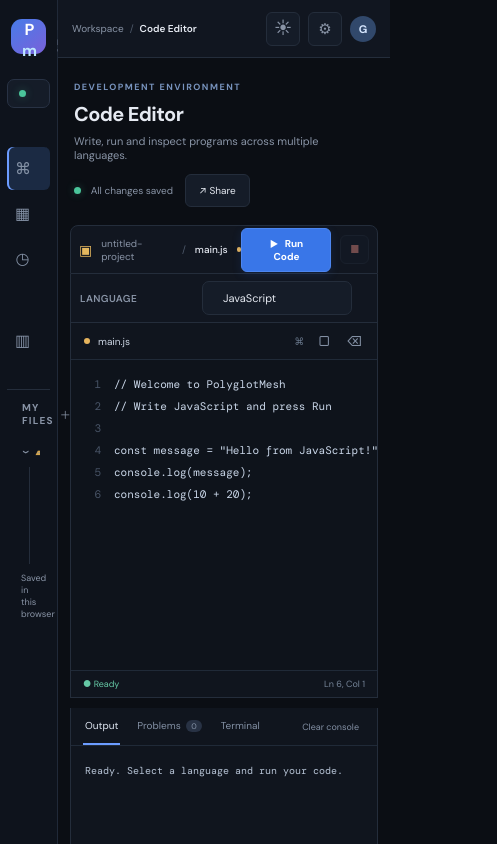
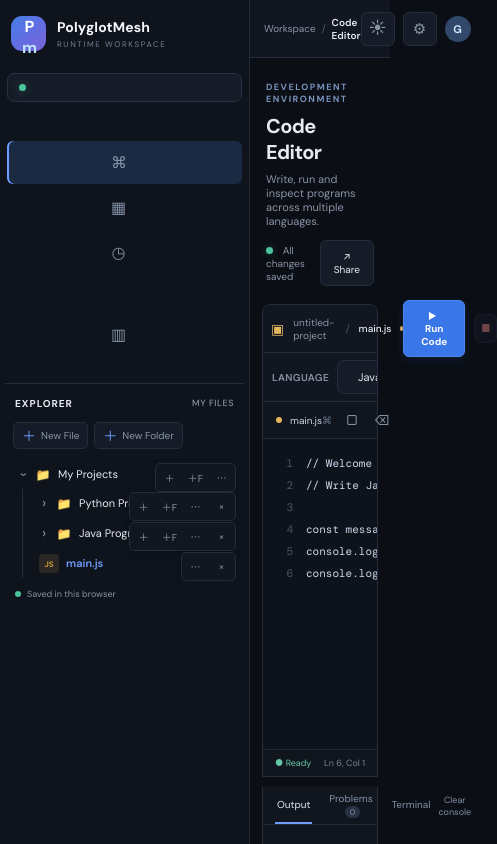
Before and after one commit to HarshPhate/PolyglotMesh, a React app in the folder Frontend/: page / in a window 390 px wide. Shown: the top 844 px of the page, 497 px wide, since content can reach past the window. Built offline with nearby package versions, Linux system fonts and the light colour scheme; the HTML template or start-up script is replaced by a standard one.

Commit message:
Improved My Files explorer with VS Code style layout

```diff
--- a/Frontend/src/App.css
+++ b/Frontend/src/App.css
@@ -1476,77 +1476,101 @@ textarea:focus-visible {
 }
 
 
-/* My Files project explorer */
+/* My Files: VS Code-inspired project explorer */
+.sidebar {
+  width: 260px;
+  flex-basis: 260px;
+}
+
 .my-files-section {
-  margin: 22px 0 18px;
-  padding: 0 10px 12px;
+  margin: 18px -2px 14px;
+  padding: 0 2px 12px;
   border-top: 1px solid var(--line);
 }
 
 .my-files-heading {
-  min-height: 42px;
+  min-height: 34px;
   display: flex;
   align-items: center;
   justify-content: space-between;
-  padding: 7px 5px 4px;
+  gap: 8px;
+  padding: 7px 8px 3px;
+  color: var(--text);
+  font-size: 10px;
+  font-weight: 700;
+  letter-spacing: .1em;
+}
+
+.my-files-heading-caption {
+  color: var(--muted);
+  font-size: 9px;
+  font-weight: 500;
+  letter-spacing: .06em;
+}
+
+.my-files-toolbar {
+  display: flex;
+  align-items: center;
+  gap: 6px;
+  padding: 4px 6px 9px;
+}
+
+.my-files-toolbar button {
+  display: inline-flex;
+  align-items: center;
+  justify-content: center;
+  gap: 5px;
+  min-height: 27px;
+  padding: 4px 8px;
+  border: 1px solid var(--line);
+  border-radius: 5px;
+  background: var(--panel2);
   color: var(--muted);
   font-size: 10px;
-  font-weight: 700;
-  letter-spacing: .12em;
-}
-
-.my-files-heading-actions,
-.file-tree-actions {
-  display: flex;
-  align-items: center;
-  gap: 2px;
-}
-
-.my-files-heading-actions button,
-.file-tree-actions button {
-  border: 0;
-  border-radius: 5px;
-  background: transparent;
-  color: var(--muted);
   cursor: pointer;
-  font-size: 11px;
-  min-width: 23px;
-  min-height: 23px;
-  padding: 2px 5px;
-}
-
-.my-files-heading-actions button:hover,
-.file-tree-actions button:hover {
+  transition: background .15s ease, border-color .15s ease, color .15s ease;
+}
+
+.my-files-toolbar button span {
+  color: var(--blue);
+  font-size: 14px;
+  line-height: 1;
+}
+
+.my-files-toolbar button:hover {
+  border-color: var(--blue);
   background: var(--hover);
   color: var(--text);
 }
 
 .my-files-tree {
-  max-height: 310px;
+  max-height: 330px;
   overflow: auto;
-  padding: 1px 0;
+  padding: 2px 3px 3px;
+  scrollbar-width: thin;
+  scrollbar-color: var(--line) transparent;
 }
 
 .file-tree-level {
   display: flex;
   flex-direction: column;
-  gap: 2px;
+  gap: 1px;
 }
 
 .file-tree-children {
   margin-left: 12px;
-  padding-left: 7px;
+  padding-left: 8px;
   border-left: 1px solid var(--line);
 }
 
 .file-tree-row {
+  position: relative;
   display: flex;
   align-items: center;
-  justify-content: space-between;
   min-width: 0;
-  min-height: 31px;
-  padding-left: calc(3px + var(--tree-depth, 0) * 3px);
-  border-radius: 6px;
+  min-height: 29px;
+  border-radius: 5px;
+  padding: 0 3px;
 }
 
 .file-tree-row:hover,
@@ -1557,12 +1581,14 @@ textarea:focus-visible {
 .file-tree-main {
   display: flex;
   align-items: center;
-  flex: 1;
+  flex: 1 1 auto;
+  width: 100%;
+  min-width: 0;
+  min-height: 28px;
   gap: 7px;
-  min-width: 0;
-  min-height: 29px;
-  padding: 3px 4px;
+  padding: 3px 5px;
   border: 0;
+  border-radius: 4px;
   background: transparent;
   color: var(--text);
   text-align: left;
@@ -1570,9 +1596,13 @@ textarea:focus-visible {
 }
 
 .tree-caret {
+  display: inline-flex;
+  align-items: center;
+  justify-content: center;
   width: 10px;
+  flex: 0 0 10px;
   color: var(--muted);
-  font-size: 16px;
+  font-size: 15px;
   line-height: 1;
   transform: rotate(0deg);
   transition: transform .15s ease;
@@ -1583,8 +1613,13 @@ textarea:focus-visible {
 }
 
 .tree-folder-icon {
-  color: #d6a64b;
+  display: inline-flex;
+  align-items: center;
+  justify-content: center;
+  width: 16px;
+  flex: 0 0 16px;
   font-size: 12px;
+  line-height: 1;
 }
 
 .tree-file-icon {
@@ -1592,7 +1627,7 @@ textarea:focus-visible {
   align-items: center;
   justify-content: center;
   width: 20px;
-  height: 18px;
+  height: 19px;
   flex: 0 0 20px;
   border-radius: 4px;
   background: var(--panel2);
@@ -1601,53 +1636,132 @@ textarea:focus-visible {
   font-weight: 700;
 }
 
+.tree-file-icon.javascript {
+  color: #c69a36;
+  background: rgba(230, 180, 93, .13);
+}
+
+.tree-file-icon.python {
+  color: #4b9bd8;
+  background: rgba(75, 155, 216, .13);
+}
+
+.tree-file-icon.java {
+  color: #d77956;
+  background: rgba(215, 121, 86, .13);
+}
+
 .tree-item-name {
+  display: block;
+  flex: 1 1 auto;
+  min-width: 0;
   overflow: hidden;
-  color: var(--muted-strong, var(--text));
+  color: var(--text);
   font-size: 11px;
+  line-height: 1.35;
   text-overflow: ellipsis;
   white-space: nowrap;
 }
 
 .file-tree-row.selected .tree-item-name {
-  color: var(--accent);
+  color: var(--blue);
   font-weight: 600;
 }
 
 .file-tree-actions {
-  flex: 0 0 auto;
+  position: absolute;
+  z-index: 2;
+  top: 3px;
+  right: 3px;
+  display: flex;
+  align-items: center;
+  gap: 1px;
+  padding: 1px;
+  border: 1px solid var(--line);
+  border-radius: 5px;
+  background: var(--panel);
+  box-shadow: 0 2px 7px rgba(0, 0, 0, .12);
   opacity: 0;
-  transition: opacity .15s ease;
+  visibility: hidden;
+  transition: opacity .12s ease, visibility .12s ease;
 }
 
 .file-tree-row:hover .file-tree-actions,
 .file-tree-row:focus-within .file-tree-actions {
   opacity: 1;
+  visibility: visible;
+}
+
+.file-tree-actions button {
+  display: inline-flex;
+  align-items: center;
+  justify-content: center;
+  min-width: 21px;
+  min-height: 21px;
+  padding: 1px 4px;
+  border: 0;
+  border-radius: 3px;
+  background: transparent;
+  color: var(--muted);
+  cursor: pointer;
+  font-size: 10px;
+}
+
+.file-tree-actions button:hover {
+  background: var(--hover);
+  color: var(--text);
+}
+
+.file-tree-empty {
+  margin: 4px 5px;
+  padding: 12px 9px;
+  border: 1px dashed var(--line);
+  border-radius: 6px;
+  color: var(--muted);
+  font-size: 10px;
+  line-height: 1.5;
 }
 
 .my-files-note {
-  margin: 7px 4px 0;
+  display: flex;
+  align-items: center;
+  gap: 6px;
+  margin: 7px 8px 0;
   color: var(--muted);
   font-size: 9px;
+}
+
+.storage-status-dot {
+  width: 6px;
+  height: 6px;
+  flex: 0 0 6px;
+  border-radius: 50%;
+  background: var(--green);
 }
 
 @media (max-width: 900px) {
   .file-tree-actions {
     opacity: 1;
+    visibility: visible;
   }
 }
 
 @media (max-width: 640px) {
+  .sidebar {
+    width: 250px;
+    flex-basis: 250px;
+  }
+
   .my-files-section {
-    margin-top: 15px;
+    margin-top: 14px;
   }
 
   .my-files-tree {
-    max-height: 220px;
+    max-height: 240px;
   }
 
   .file-tree-actions button {
-    min-width: 27px;
-    min-height: 27px;
-  }
-}
+    min-width: 25px;
+    min-height: 25px;
+  }
+}
--- a/Frontend/src/App.jsx
+++ b/Frontend/src/App.jsx
@@ -208,14 +208,14 @@ function App() {
               <div className="file-tree-row folder-row" style={{ '--tree-depth': depth }}>
                 <button className="file-tree-main" onClick={() => toggleFolder(folder.id)} title={folder.name}>
                   <span className={`tree-caret ${isExpanded ? 'expanded' : ''}`}>›</span>
-                  <span className="tree-folder-icon">▰</span>
+                  <span className="tree-folder-icon" aria-hidden="true">📁</span>
                   <span className="tree-item-name">{folder.name}</span>
                 </button>
                 <div className="file-tree-actions">
-                  <button title="Create subfolder" onClick={() => createFolder(folder.id)}>＋</button>
-                  <button title="Create file in folder" onClick={() => createProjectFile(folder.id)}>＋F</button>
-                  <button title="Rename folder" onClick={() => renameProjectItem(folder, 'folder')}>⋯</button>
-                  {folder.id !== 'folder-root' && <button title="Delete folder" onClick={() => deleteProjectItem(folder, 'folder')}>×</button>}
+                  <button title="Create a subfolder" aria-label="Create a subfolder" onClick={() => createFolder(folder.id)}>＋</button>
+                  <button title="Create a file in this folder" aria-label="Create a file in this folder" onClick={() => createProjectFile(folder.id)}>＋F</button>
+                  <button title="Rename folder" aria-label="Rename folder" onClick={() => renameProjectItem(folder, 'folder')}>⋯</button>
+                  {folder.id !== 'folder-root' && <button title="Delete folder" aria-label="Delete folder" onClick={() => deleteProjectItem(folder, 'folder')}>×</button>}
                 </div>
               </div>
               {isExpanded && <div className="file-tree-children">{renderFileTree(folder.id, depth + 1)}</div>}
@@ -225,12 +225,12 @@ function App() {
         {files.map((file) => (
           <div className={`file-tree-row file-row ${activeFileId === file.id ? 'selected' : ''}`} style={{ '--tree-depth': depth }} key={file.id}>
             <button className="file-tree-main" onClick={() => openProjectFile(file)} title={`Open ${file.name}`}>
-              <span className="tree-file-icon">{file.language === 'python' ? 'Py' : file.language === 'java' ? 'J' : 'JS'}</span>
+              <span className={`tree-file-icon ${file.language}`} aria-hidden="true">{file.language === 'python' ? 'PY' : file.language === 'java' ? 'J' : 'JS'}</span>
               <span className="tree-item-name">{file.name}</span>
             </button>
             <div className="file-tree-actions">
-              <button title="Rename file" onClick={() => renameProjectItem(file, 'file')}>⋯</button>
-              <button title="Delete file" onClick={() => deleteProjectItem(file, 'file')}>×</button>
+              <button title="Rename file" aria-label="Rename file" onClick={() => renameProjectItem(file, 'file')}>⋯</button>
+              <button title="Delete file" aria-label="Delete file" onClick={() => deleteProjectItem(file, 'file')}>×</button>
             </div>
           </div>
         ))}
@@ -297,14 +297,23 @@ function App() {
           {navGroups.map((group) => <div className="nav-group" key={group.title}><div className="nav-heading">{group.title}</div>{group.items.map((item) => <button key={item.id} className={`nav-item ${page === item.id ? 'active' : ''}`} onClick={() => setPage(item.id)}><Icon>{item.icon}</Icon>{item.label}{item.id === 'editor' && <span className="nav-live" />}</button>)}</div>)}
           <section className="my-files-section" aria-label="My Files">
             <div className="my-files-heading">
-              <span>MY FILES</span>
-              <div className="my-files-heading-actions">
-                <button title="Create folder" onClick={() => createFolder(null)}>＋</button>
-                <button title="Create file" onClick={() => createProjectFile(null)}>＋F</button>
-              </div>
+              <span>EXPLORER</span>
+              <span className="my-files-heading-caption">MY FILES</span>
             </div>
-            <div className="my-files-tree">{renderFileTree()}</div>
-            <p className="my-files-note">Saved in this browser</p>
+            <div className="my-files-toolbar">
+              <button type="button" onClick={() => createProjectFile(null)} title="Create a new program file">
+                <span aria-hidden="true">＋</span> New File
+              </button>
+              <button type="button" onClick={() => createFolder(null)} title="Create a new folder">
+                <span aria-hidden="true">＋</span> New Folder
+              </button>
+            </div>
+            <div className="my-files-tree">
+              {projectFiles.folders.length === 0 && projectFiles.files.length === 0
+                ? <div className="file-tree-empty">No files yet. Create a folder or file to get started.</div>
+                : renderFileTree()}
+            </div>
+            <p className="my-files-note"><span className="storage-status-dot" /> Saved in this browser</p>
           </section>
         </div>
         <div className="sidebar-bottom"><button className="nav-item" onClick={() => setShowSettings(true)}><Icon>⚙</Icon> Settings</button><div className="profile"><div className="avatar">G</div><div><strong>Developer</strong><small>Local workspace</small></div><span className="more">•••</span></div></div>
```
